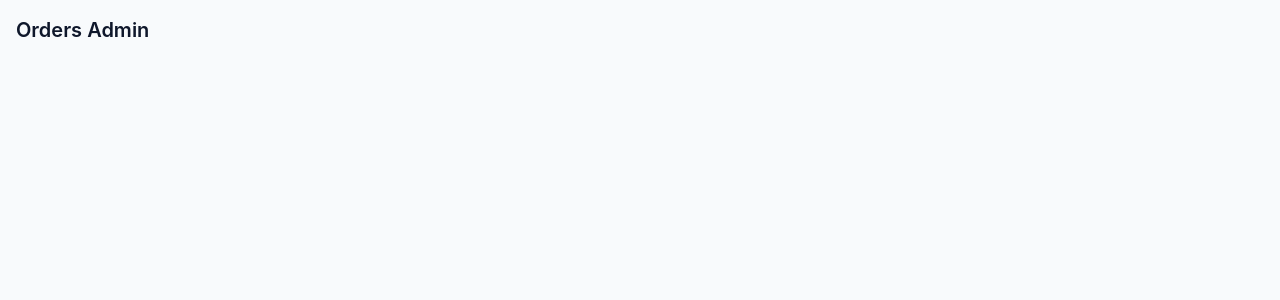
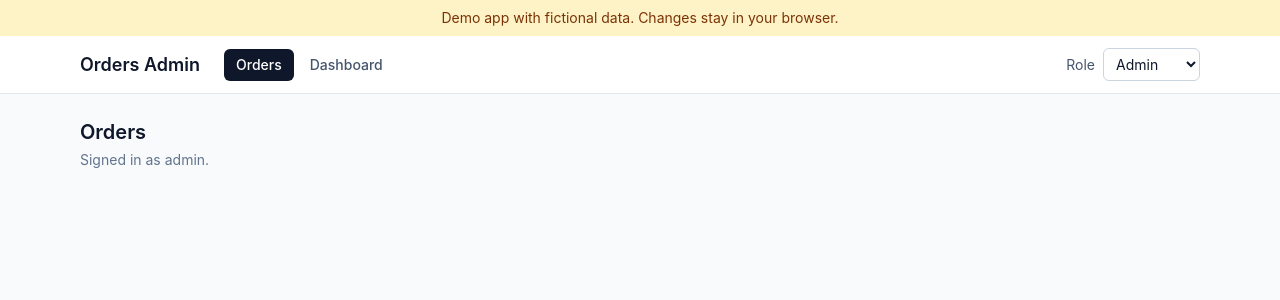
Before and after one commit to yeldos13/Admin-panel, a React (Vite) app: page / in a window 1280 px wide. Shown: the top 300 px of the page. Built offline with nearby package versions, Linux system fonts and the light colour scheme.

Commit message:
Add app shell with tabs, role switcher and demo banner

```diff
--- a/src/App.tsx
+++ b/src/App.tsx
@@ -1,7 +1,55 @@
+import { useState } from 'react'
+import { ROLES, type Role } from './data/permissions'
+
+const TABS = ['Orders', 'Dashboard'] as const
+type Tab = (typeof TABS)[number]
+
 export default function App() {
+  const [role, setRole] = useState<Role>('admin')
+  const [tab, setTab] = useState<Tab>('Orders')
+
   return (
-    <main className="min-h-screen bg-slate-50 p-4 text-slate-900">
-      <h1 className="text-xl font-semibold">Orders Admin</h1>
-    </main>
+    <div className="min-h-screen bg-slate-50 text-slate-900">
+      <p className="bg-amber-100 px-4 py-2 text-center text-sm text-amber-900">
+        Demo app with fictional data. Changes stay in your browser.
+      </p>
+      <header className="border-b border-slate-200 bg-white">
+        <div className="mx-auto flex max-w-6xl flex-wrap items-center gap-x-6 gap-y-3 px-4 py-3">
+          <h1 className="text-lg font-semibold">Orders Admin</h1>
+          <nav className="flex gap-1" aria-label="Sections">
+            {TABS.map(t => (
+              <button
+                key={t}
+                onClick={() => setTab(t)}
+                aria-current={tab === t ? 'page' : undefined}
+                className={`rounded-md px-3 py-1.5 text-sm font-medium ${
+                  tab === t ? 'bg-slate-900 text-white' : 'text-slate-600 hover:bg-slate-100'
+                }`}
+              >
+                {t}
+              </button>
+            ))}
+          </nav>
+          <label className="ml-auto flex items-center gap-2 text-sm text-slate-600">
+            Role
+            <select
+              value={role}
+              onChange={e => setRole(e.target.value as Role)}
+              className="rounded-md border border-slate-300 bg-white px-2 py-1.5 text-slate-900"
+            >
+              {ROLES.map(r => (
+                <option key={r} value={r}>
+                  {r[0].toUpperCase() + r.slice(1)}
+                </option>
+              ))}
+            </select>
+          </label>
+        </div>
+      </header>
+      <main className="mx-auto max-w-6xl px-4 py-6">
+        <h2 className="text-xl font-semibold">{tab}</h2>
+        <p className="mt-1 text-sm text-slate-500">Signed in as {role}.</p>
+      </main>
+    </div>
   )
 }
```
